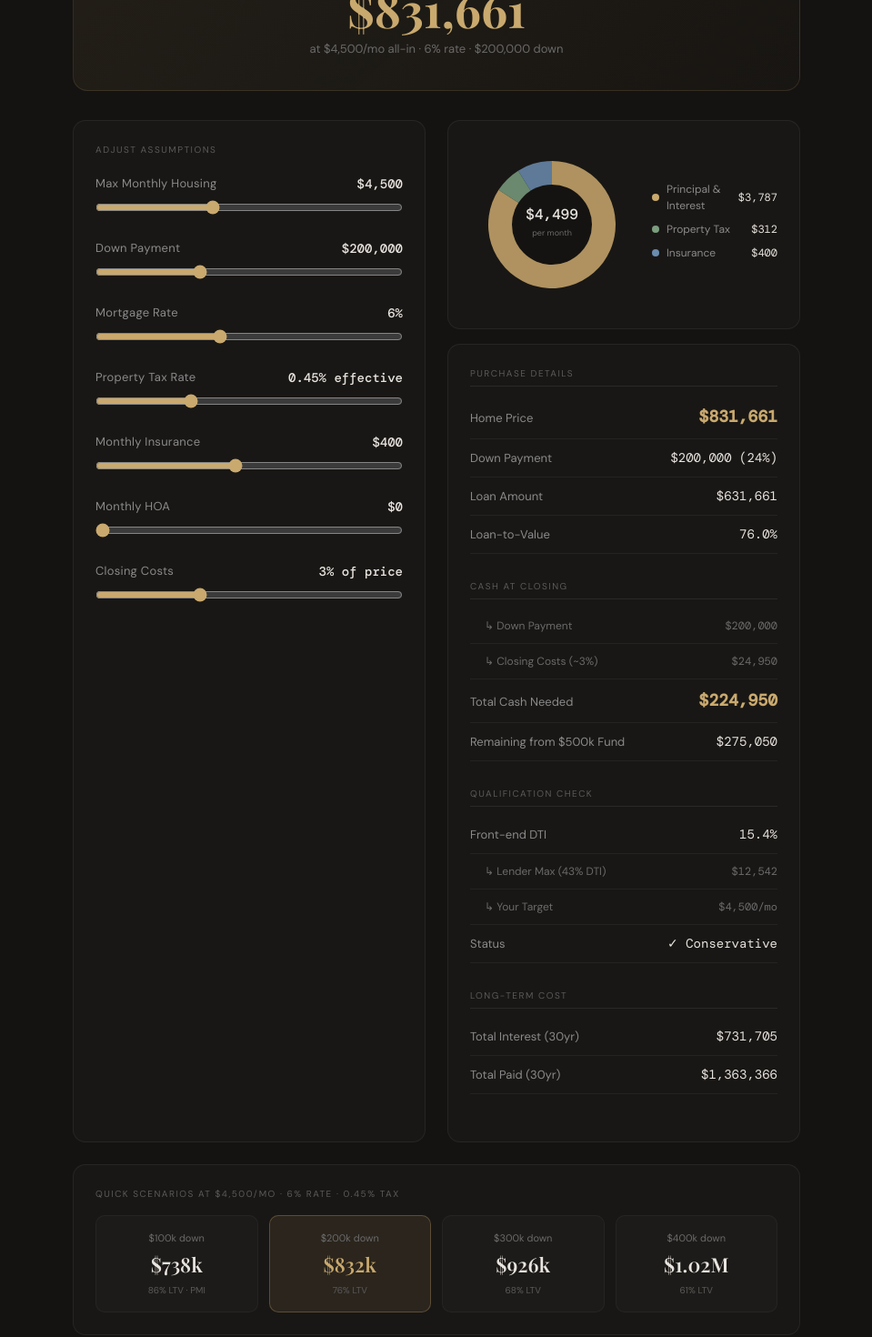
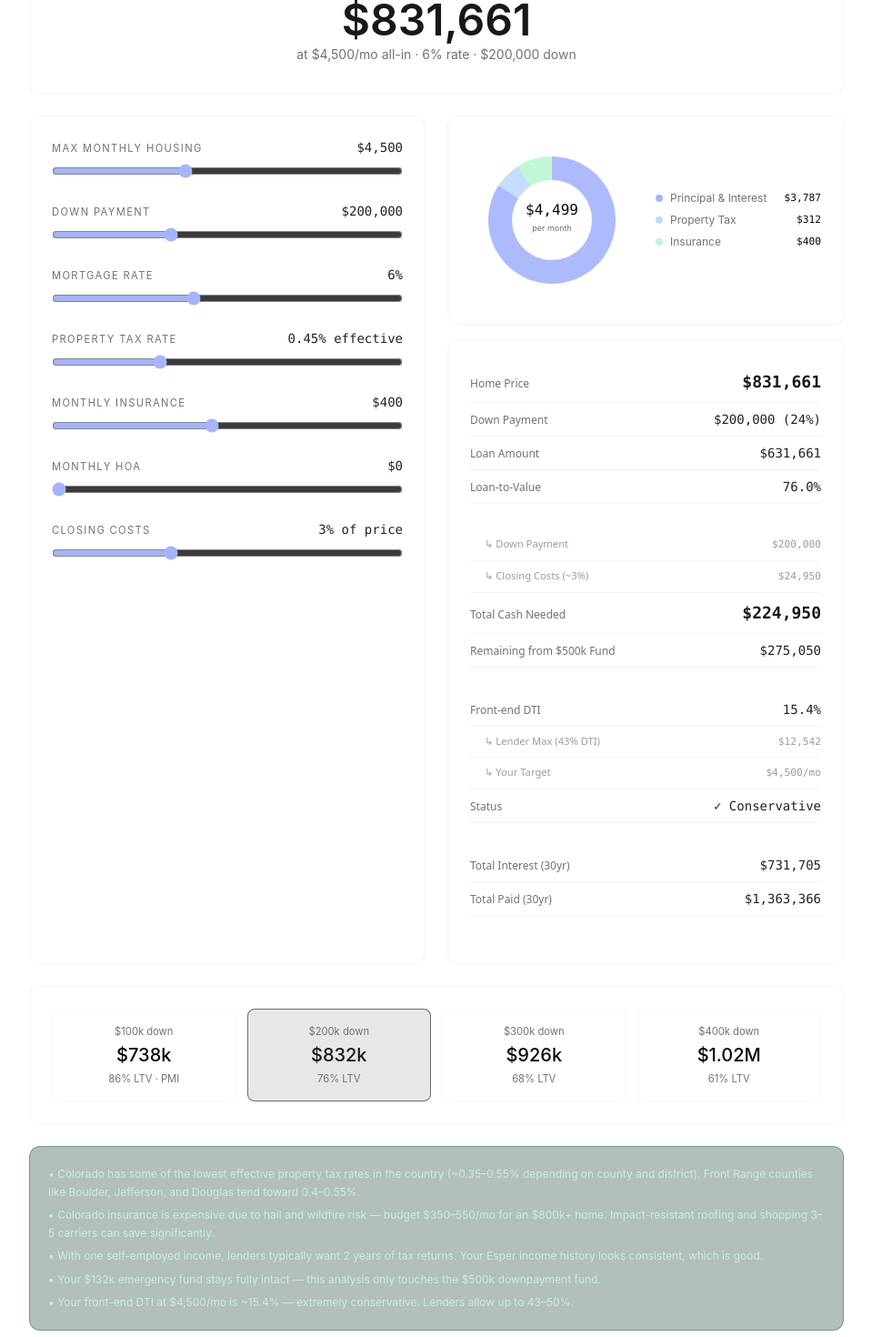
Before and after one commit to ksBrapZ/keyana-portfolio, a Next.js app: page /mk-home-affordability in a window 1280 px wide. Shown: the part 240-1710 px from the top of the page at 91% size, without its empty margins (160-1119 px from the left). Built offline with nearby package versions, Linux system fonts and the light colour scheme.

Commit message:
updated ha calc

```diff
--- a/pages/mk-home-affordability.tsx
+++ b/pages/mk-home-affordability.tsx
@@ -1,6 +1,9 @@
 // @ts-nocheck
 
+import Head from 'next/head';
 import { useState, useMemo } from "react";
+import Header from '@/components/Header';
+import Footer from '@/components/Footer';
 
 const formatCurrency = (n) => {
   if (n >= 1000000) return `$${(n / 1000000).toFixed(2)}M`;
@@ -12,12 +15,12 @@ const formatFull = (n) =>
   "$" + Math.round(n).toLocaleString("en-US");
 
 const Slider = ({ label, value, onChange, min, max, step, format, suffix }) => (
-  <div style={{ marginBottom: 20 }}>
-    <div style={{ display: "flex", justifyContent: "space-between", marginBottom: 6 }}>
-      <span style={{ fontFamily: "'DM Sans', sans-serif", fontSize: 13, color: "#8a8a8a", letterSpacing: "0.02em" }}>
+  <div className="mb-5">
+    <div className="flex items-baseline justify-between mb-1.5">
+      <span className="text-[0.7rem] uppercase tracking-[0.12em] text-muted-foreground">
         {label}
       </span>
-      <span style={{ fontFamily: "'DM Mono', monospace", fontSize: 14, color: "#e8e4df", fontWeight: 500 }}>
+      <span className="font-mono text-sm text-foreground/90">
         {format ? format(value) : value}{suffix || ""}
       </span>
     </div>
@@ -28,60 +31,35 @@ const Slider = ({ label, value, onChange, min, max, step, format, suffix }) => (
       step={step}
       value={value}
       onChange={(e) => onChange(Number(e.target.value))}
-      style={{ width: "100%", accentColor: "#c9a96e" }}
+      className="w-full"
+      style={{ accentColor: "#a5b4fc" }}
     />
   </div>
 );
 
 const Row = ({ label, value, highlight, sub, warn }) => (
-  <div
-    style={{
-      display: "flex",
-      justifyContent: "space-between",
-      alignItems: "baseline",
-      padding: "10px 0",
-      borderBottom: "1px solid rgba(255,255,255,0.05)",
-    }}
-  >
+  <div className="flex justify-between items-baseline py-2 border-b border-border/40">
     <span
-      style={{
-        fontFamily: "'DM Sans', sans-serif",
-        fontSize: sub ? 12 : 13,
-        color: sub ? "#6a6a6a" : "#8a8a8a",
-        paddingLeft: sub ? 16 : 0,
-      }}
+      className={`font-sans ${sub ? "text-[0.7rem] text-muted-foreground/70 pl-4" : "text-xs text-muted-foreground"}`}
     >
       {sub ? "↳ " : ""}{label}
     </span>
     <span
-      style={{
-        fontFamily: "'DM Mono', monospace",
-        fontSize: highlight ? 18 : sub ? 12 : 14,
-        color: warn ? "#d4785a" : highlight ? "#c9a96e" : sub ? "#6a6a6a" : "#e8e4df",
-        fontWeight: highlight ? 600 : 400,
-      }}
+      className={[
+        "font-mono",
+        highlight ? "text-lg font-semibold text-primary" : "",
+        sub && !highlight ? "text-[0.7rem] text-muted-foreground/70" : "",
+        !sub && !highlight ? "text-sm text-foreground/90" : "",
+        warn ? "text-destructive" : "",
+      ].join(" ").trim()}
     >
       {value}
     </span>
   </div>
 );
 
-const Section = ({ title, children }) => (
-  <div style={{ marginBottom: 28 }}>
-    <div
-      style={{
-        fontFamily: "'DM Sans', sans-serif",
-        fontSize: 10,
-        letterSpacing: "0.15em",
-        textTransform: "uppercase",
-        color: "#5a5a5a",
-        marginBottom: 10,
-        paddingBottom: 6,
-        borderBottom: "1px solid rgba(255,255,255,0.08)",
-      }}
-    >
-      {title}
-    </div>
+const Section = ({ children }) => (
+  <div className="mb-7">
     {children}
   </div>
 );
@@ -171,11 +149,11 @@ export default function HomeAffordability() {
   }, [downPayment, rate, propertyTaxRate, insurance, hoa, closingCostPct, maxMonthly]);
 
   const pieData = [
-    { label: "Principal & Interest", value: calc.monthlyPI, color: "#c9a96e" },
-    { label: "Property Tax", value: calc.monthlyTax, color: "#7a9e7e" },
-    { label: "Insurance", value: calc.insurance, color: "#6a8caf" },
-    ...(calc.hoa > 0 ? [{ label: "HOA", value: calc.hoa, color: "#a07eb5" }] : []),
-    ...(calc.pmi > 0 ? [{ label: "PMI", value: calc.pmi, color: "#d4785a" }] : []),
+    { label: "Principal & Interest", value: calc.monthlyPI, color: "#a5b4fc" }, // indigo-300
+    { label: "Property Tax", value: calc.monthlyTax, color: "#bfdbfe" }, // blue-200
+    { label: "Insurance", value: calc.insurance, color: "#bbf7d0" }, // green-200
+    ...(calc.hoa > 0 ? [{ label: "HOA", value: calc.hoa, color: "#fecaca" }] : []), // red-200
+    ...(calc.pmi > 0 ? [{ label: "PMI", value: calc.pmi, color: "#fed7aa" }] : []), // orange-200
   ];
   const pieTotal = pieData.reduce((s, d) => s + d.value, 0);
 
@@ -202,86 +180,42 @@ export default function HomeAffordability() {
   });
 
   return (
-    <div
-      style={{
-        minHeight: "100vh",
-        background: "#151311",
-        color: "#e8e4df",
-        fontFamily: "'DM Sans', sans-serif",
-        padding: "32px 16px",
-      }}
-    >
-      <link href="https://fonts.googleapis.com/css2?family=DM+Sans:wght@300;400;500;600&family=DM+Mono:wght@400;500&family=Playfair+Display:wght@400;600;700&display=swap" rel="stylesheet" />
+    <>
+      <Head>
+        <title>Home Affordability · M &amp; K</title>
+        <meta
+          name="description"
+          content="Private home affordability calculator for M & K, based on YNAB budget assumptions."
+        />
+      </Head>
 
-      <div style={{ maxWidth: 800, margin: "0 auto" }}>
+      <div className="min-h-screen flex flex-col bg-background text-foreground">
+        <Header />
+
+        <main className="flex-1">
+          <div className="container mx-auto px-6 md:px-12 lg:px-16 max-w-screen-lg py-6">
+            <div className="space-y-6">
               {/* Header */}
-        <div style={{ textAlign: "center", marginBottom: 40 }}>
-          <div style={{ fontSize: 10, letterSpacing: "0.2em", textTransform: "uppercase", color: "#5a5a5a", marginBottom: 8 }}>
-            M & K · Colorado Front Range
-          </div>
-          <h1
-            style={{
-              fontFamily: "'Playfair Display', serif",
-              fontSize: 36,
-              fontWeight: 600,
-              color: "#e8e4df",
-              margin: "0 0 8px",
-              lineHeight: 1.1,
-            }}
-          >
-            Home Affordability
+              <div className="text-center">
+                <h1 className="text-3xl md:text-4xl font-medium tracking-tight">
+                  M&amp;K Home Affordability
                 </h1>
-          <div style={{ fontSize: 13, color: "#6a6a6a" }}>
-            Based on your YNAB budget · {new Date().toLocaleDateString("en-US", { month: "long", year: "numeric" })}
-          </div>
               </div>
 
               {/* Big Number */}
-        <div
-          style={{
-            textAlign: "center",
-            padding: "36px 20px",
-            marginBottom: 32,
-            background: "linear-gradient(135deg, rgba(201,169,110,0.08), rgba(201,169,110,0.02))",
-            borderRadius: 16,
-            border: "1px solid rgba(201,169,110,0.15)",
-          }}
-        >
-          <div style={{ fontSize: 11, letterSpacing: "0.15em", textTransform: "uppercase", color: "#8a8a8a", marginBottom: 8 }}>
-            Maximum Home Price
-          </div>
-          <div
-            style={{
-              fontFamily: "'Playfair Display', serif",
-              fontSize: 52,
-              fontWeight: 700,
-              color: "#c9a96e",
-              lineHeight: 1,
-              marginBottom: 8,
-            }}
-          >
+              <div className="text-center px-5 py-8 rounded-xl border border-border/40 bg-background/40">
+                <div className="text-4xl md:text-5xl font-semibold text-primary leading-tight mb-1">
                   {formatFull(calc.homePrice)}
                 </div>
-          <div style={{ fontSize: 13, color: "#6a6a6a" }}>
+                <div className="text-xs md:text-sm text-muted-foreground">
                   at {formatFull(maxMonthly)}/mo all-in · {rate}% rate · {formatFull(downPayment)} down
                 </div>
               </div>
 
               {/* Two Column Layout */}
-        <div style={{ display: "grid", gridTemplateColumns: "1fr 1fr", gap: 24 }}>
+              <div className="grid grid-cols-1 md:grid-cols-2 gap-6">
                 {/* Left: Controls */}
-          <div
-            style={{
-              background: "rgba(255,255,255,0.02)",
-              borderRadius: 14,
-              padding: 24,
-              border: "1px solid rgba(255,255,255,0.06)",
-            }}
-          >
-            <div style={{ fontSize: 10, letterSpacing: "0.15em", textTransform: "uppercase", color: "#5a5a5a", marginBottom: 20 }}>
-              Adjust Assumptions
-            </div>
-
+                <div className="rounded-xl border border-border/40 bg-background/60 p-5 md:p-6">
                   <Slider
                     label="Max Monthly Housing"
                     value={maxMonthly}
@@ -348,47 +282,48 @@ export default function HomeAffordability() {
                 </div>
 
                 {/* Right: Results */}
-          <div>
+                <div className="space-y-4">
                   {/* Donut Chart */}
-            <div
-              style={{
-                background: "rgba(255,255,255,0.02)",
-                borderRadius: 14,
-                padding: 24,
-                border: "1px solid rgba(255,255,255,0.06)",
-                marginBottom: 16,
-                display: "flex",
-                alignItems: "center",
-                gap: 20,
-              }}
+                  <div className="rounded-xl border border-border/40 bg-background/60 p-5 md:p-6 flex items-center gap-4 md:gap-6">
+                    <svg width="180" height="180" viewBox="0 0 180 180" className="shrink-0">
+                      {arcs.map((arc, i) => (
+                        <path key={i} d={arc.path} fill={arc.color} opacity={0.9} />
+                      ))}
+                      <circle cx="90" cy="90" r="44" fill="hsl(var(--background))" />
+                      <text
+                        x="90"
+                        y="84"
+                        textAnchor="middle"
+                        className="font-mono"
+                        fill="currentColor"
+                        fontSize="16"
+                        fontWeight="500"
                       >
-              <svg width="180" height="180" viewBox="0 0 180 180">
-                {arcs.map((arc, i) => (
-                  <path key={i} d={arc.path} fill={arc.color} opacity={0.85} />
-                ))}
-                <circle cx="90" cy="90" r="44" fill="#151311" />
-                <text x="90" y="84" textAnchor="middle" fill="#e8e4df" fontFamily="'DM Mono', monospace" fontSize="16" fontWeight="500">
                         {formatFull(calc.totalMonthly)}
                       </text>
-                <text x="90" y="102" textAnchor="middle" fill="#6a6a6a" fontFamily="'DM Sans', sans-serif" fontSize="9">
+                      <text
+                        x="90"
+                        y="102"
+                        textAnchor="middle"
+                        fill="hsl(var(--muted-foreground))"
+                        fontSize="9"
+                      >
                         per month
                       </text>
                     </svg>
-              <div style={{ flex: 1 }}>
+
+                    <div className="flex-1 space-y-2 text-xs">
                       {pieData.map((d, i) => (
                         <div
                           key={i}
-                    style={{
-                      display: "flex",
-                      alignItems: "center",
-                      gap: 8,
-                      marginBottom: 8,
-                      fontSize: 12,
-                    }}
+                          className="flex items-center gap-2"
                         >
-                    <div style={{ width: 8, height: 8, borderRadius: "50%", background: d.color, flexShrink: 0 }} />
-                    <span style={{ color: "#8a8a8a", flex: 1 }}>{d.label}</span>
-                    <span style={{ fontFamily: "'DM Mono', monospace", color: "#e8e4df", fontSize: 12 }}>
+                          <div
+                            className="w-2 h-2 rounded-full shrink-0"
+                            style={{ backgroundColor: d.color }}
+                          />
+                          <span className="text-muted-foreground flex-1">{d.label}</span>
+                          <span className="font-mono text-foreground text-[0.7rem]">
                             ${Math.round(d.value).toLocaleString()}
                           </span>
                         </div>
@@ -397,25 +332,27 @@ export default function HomeAffordability() {
                   </div>
 
                   {/* Detailed Breakdown */}
-            <div
-              style={{
-                background: "rgba(255,255,255,0.02)",
-                borderRadius: 14,
-                padding: 24,
-                border: "1px solid rgba(255,255,255,0.06)",
-              }}
-            >
+                  <div className="rounded-xl border border-border/40 bg-background/60 p-5 md:p-6">
                     <Section title="Purchase Details">
                       <Row label="Home Price" value={formatFull(calc.homePrice)} highlight />
-                <Row label="Down Payment" value={`${formatFull(downPayment)} (${calc.downPaymentPct.toFixed(0)}%)`} />
+                      <Row
+                        label="Down Payment"
+                        value={`${formatFull(downPayment)} (${calc.downPaymentPct.toFixed(0)}%)`}
+                      />
                       <Row label="Loan Amount" value={formatFull(calc.loanAmount)} />
                       <Row label="Loan-to-Value" value={`${calc.ltv.toFixed(1)}%`} />
-                {calc.pmi > 0 && <Row label="⚠ PMI Required" value={`$${Math.round(calc.pmi)}/mo`} warn />}
+                      {calc.pmi > 0 && (
+                        <Row label="⚠ PMI Required" value={`$${Math.round(calc.pmi)}/mo`} warn />
+                      )}
                     </Section>
 
                     <Section title="Cash at Closing">
                       <Row label="Down Payment" value={formatFull(downPayment)} sub />
-                <Row label={`Closing Costs (~${closingCostPct}%)`} value={formatFull(calc.closingCosts)} sub />
+                      <Row
+                        label={`Closing Costs (~${closingCostPct}%)`}
+                        value={formatFull(calc.closingCosts)}
+                        sub
+                      />
                       <Row label="Total Cash Needed" value={formatFull(calc.totalCashNeeded)} highlight />
                       <Row
                         label="Remaining from $500k Fund"
@@ -425,9 +362,21 @@ export default function HomeAffordability() {
                     </Section>
 
                     <Section title="Qualification Check">
-                <Row label="Front-end DTI" value={`${calc.dti.toFixed(1)}%`} warn={calc.dti > 28} />
-                <Row label="Lender Max (43% DTI)" value={formatFull((350000 / 12) * 0.43)} sub />
-                <Row label="Your Target" value={`${formatFull(maxMonthly)}/mo`} sub />
+                      <Row
+                        label="Front-end DTI"
+                        value={`${calc.dti.toFixed(1)}%`}
+                        warn={calc.dti > 28}
+                      />
+                      <Row
+                        label="Lender Max (43% DTI)"
+                        value={formatFull((350000 / 12) * 0.43)}
+                        sub
+                      />
+                      <Row
+                        label="Your Target"
+                        value={`${formatFull(maxMonthly)}/mo`}
+                        sub
+                      />
                       <Row
                         label="Status"
                         value={
@@ -444,26 +393,18 @@ export default function HomeAffordability() {
 
                     <Section title="Long-term Cost">
                       <Row label="Total Interest (30yr)" value={formatFull(calc.totalInterest)} />
-                <Row label="Total Paid (30yr)" value={formatFull(calc.totalInterest + calc.loanAmount)} />
+                      <Row
+                        label="Total Paid (30yr)"
+                        value={formatFull(calc.totalInterest + calc.loanAmount)}
+                      />
                     </Section>
                   </div>
                 </div>
               </div>
 
               {/* Scenario Comparison */}
-        <div
-          style={{
-            marginTop: 24,
-            background: "rgba(255,255,255,0.02)",
-            borderRadius: 14,
-            padding: 24,
-            border: "1px solid rgba(255,255,255,0.06)",
-          }}
-        >
-          <div style={{ fontSize: 10, letterSpacing: "0.15em", textTransform: "uppercase", color: "#5a5a5a", marginBottom: 16 }}>
-            Quick Scenarios at $4,500/mo · 6% Rate · 0.45% Tax
-          </div>
-          <div style={{ display: "grid", gridTemplateColumns: "repeat(4, 1fr)", gap: 12 }}>
+              <div className="rounded-xl border border-border/40 bg-background/60 p-5 md:p-6">
+                <div className="grid grid-cols-2 md:grid-cols-4 gap-3">
                   {[100000, 200000, 300000, 400000].map((dp) => {
                     const r = 0.06 / 12;
                     const n = 360;
@@ -473,32 +414,34 @@ export default function HomeAffordability() {
                     const loan = (avail - dp * taxM) / (fac + taxM);
                     const hp = loan + dp;
                     const ltvVal = (loan / hp) * 100;
+                    const isActive = dp === downPayment;
+
                     return (
                       <div
                         key={dp}
-                  style={{
-                    background: dp === downPayment ? "rgba(201,169,110,0.1)" : "rgba(255,255,255,0.02)",
-                    borderRadius: 10,
-                    padding: 16,
-                    textAlign: "center",
-                    border: dp === downPayment ? "1px solid rgba(201,169,110,0.3)" : "1px solid rgba(255,255,255,0.04)",
-                  }}
+                        className={[
+                          "rounded-lg px-3 py-4 text-center border text-xs space-y-1",
+                          isActive
+                            ? "border-primary/60 bg-primary/10"
+                            : "border-border/30 bg-background/40",
+                        ]
+                          .join(" ")
+                          .trim()}
                       >
-                  <div style={{ fontSize: 11, color: "#6a6a6a", marginBottom: 4 }}>
+                        <div className="text-[0.7rem] text-muted-foreground">
                           {formatCurrency(dp)} down
                         </div>
                         <div
-                    style={{
-                      fontFamily: "'Playfair Display', serif",
-                      fontSize: 22,
-                      fontWeight: 600,
-                      color: dp === downPayment ? "#c9a96e" : "#e8e4df",
-                      marginBottom: 4,
-                    }}
+                          className={[
+                            "text-xl font-medium",
+                            isActive ? "text-primary" : "text-foreground",
+                          ]
+                            .join(" ")
+                            .trim()}
                         >
                           {formatCurrency(hp)}
                         </div>
-                  <div style={{ fontSize: 10, color: "#5a5a5a" }}>
+                        <div className="text-[0.7rem] text-muted-foreground">
                           {ltvVal.toFixed(0)}% LTV{ltvVal > 80 ? " · PMI" : ""}
                         </div>
                       </div>
@@ -508,34 +451,43 @@ export default function HomeAffordability() {
               </div>
 
               {/* Notes */}
-        <div
-          style={{
-            marginTop: 24,
-            padding: 20,
-            background: "rgba(122,158,126,0.06)",
-            borderRadius: 12,
-            border: "1px solid rgba(122,158,126,0.12)",
-            fontSize: 12,
-            color: "#7a9e7e",
-            lineHeight: 1.6,
-          }}
-        >
-          <strong style={{ display: "block", marginBottom: 6 }}>Notes on your situation</strong>
-          <div style={{color: "#8a8a8a"}}>
-            • Colorado has some of the lowest effective property tax rates in the country (~0.35–0.55% depending on county and district).
-            Front Range counties like Boulder, Jefferson, and Douglas tend toward 0.4–0.55%.<br />
-            • Colorado insurance is expensive due to hail and wildfire risk — budget $350–550/mo for an $800k+ home.
-            Impact-resistant roofing and shopping 3–5 carriers can save significantly.<br />
-            • With one self-employed income, lenders typically want 2 years of tax returns. Your Esper income history looks consistent, which is good.<br />
-            • Your $132k emergency fund stays fully intact — this analysis only touches the $500k downpayment fund.<br />
-            • Your front-end DTI at $4,500/mo is ~15.4% — extremely conservative. Lenders allow up to 43–50%.
+              <div className="mt-2 rounded-xl border border-emerald-800/40 bg-emerald-950/30 p-5 text-xs leading-relaxed">
+                <div className="space-y-1.5 text-emerald-100/80">
+                  <p>
+                    • Colorado has some of the lowest effective property tax rates in the country
+                    (~0.35–0.55% depending on county and district). Front Range counties like
+                    Boulder, Jefferson, and Douglas tend toward 0.4–0.55%.
+                  </p>
+                  <p>
+                    • Colorado insurance is expensive due to hail and wildfire risk — budget
+                    $350–550/mo for an $800k+ home. Impact-resistant roofing and shopping 3–5
+                    carriers can save significantly.
+                  </p>
+                  <p>
+                    • With one self-employed income, lenders typically want 2 years of tax
+                    returns. Your Esper income history looks consistent, which is good.
+                  </p>
+                  <p>
+                    • Your $132k emergency fund stays fully intact — this analysis only touches
+                    the $500k downpayment fund.
+                  </p>
+                  <p>
+                    • Your front-end DTI at $4,500/mo is ~15.4% — extremely conservative. Lenders
+                    allow up to 43–50%.
+                  </p>
                 </div>
               </div>
 
-        <div style={{ textAlign: "center", marginTop: 32, fontSize: 10, color: "#3a3a3a" }}>
-          Not financial advice · Consult a mortgage professional for pre-approval · Rates and taxes are estimates
+              <div className="text-center mt-4 text-[0.65rem] text-muted-foreground/70">
+                Not financial advice · Consult a mortgage professional for pre-approval · Rates and
+                taxes are estimates
               </div>
             </div>
           </div>
+        </main>
+
+        <Footer />
+      </div>
+    </>
   );
 }
```
Lines whose indentation alone changed are shown as unchanged.
